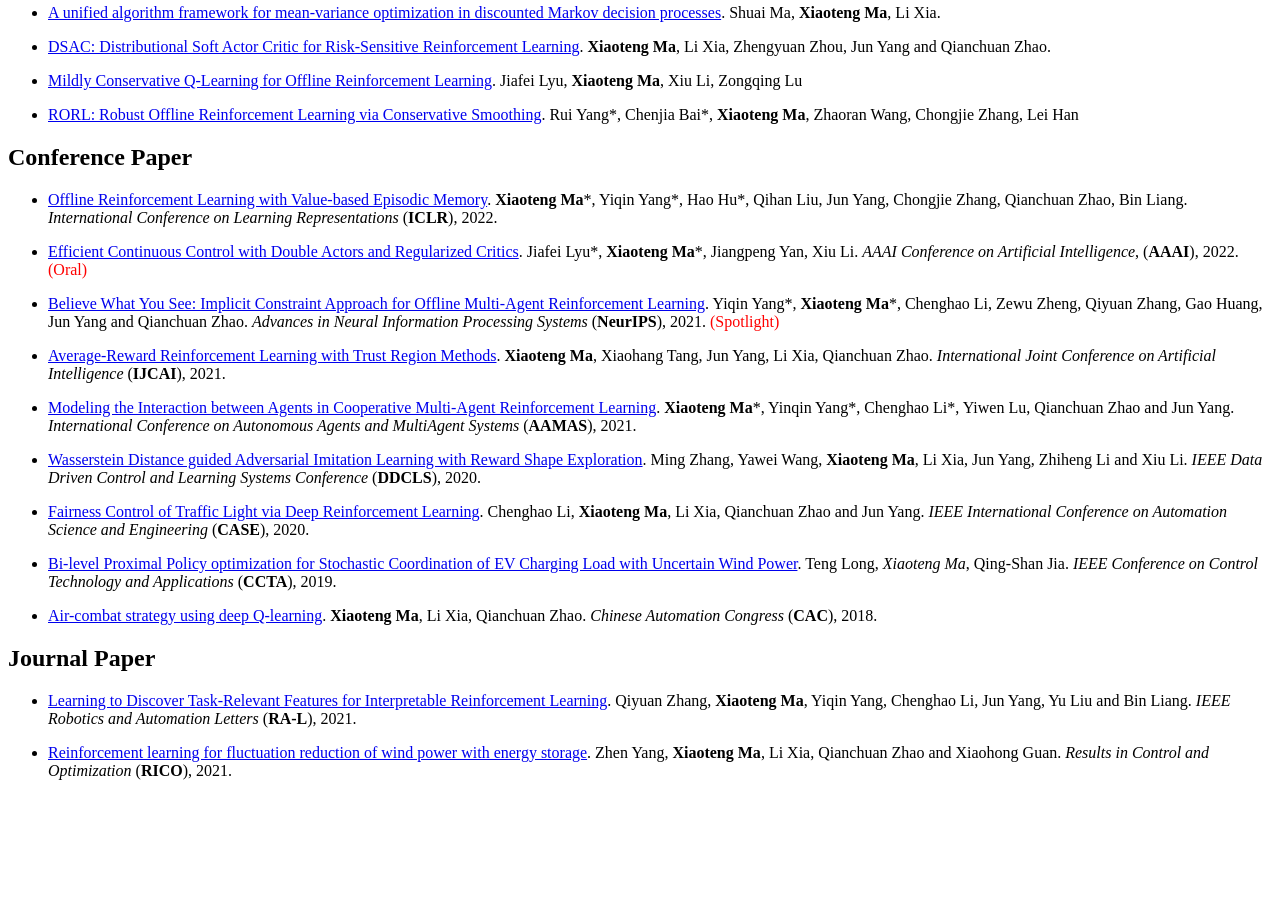
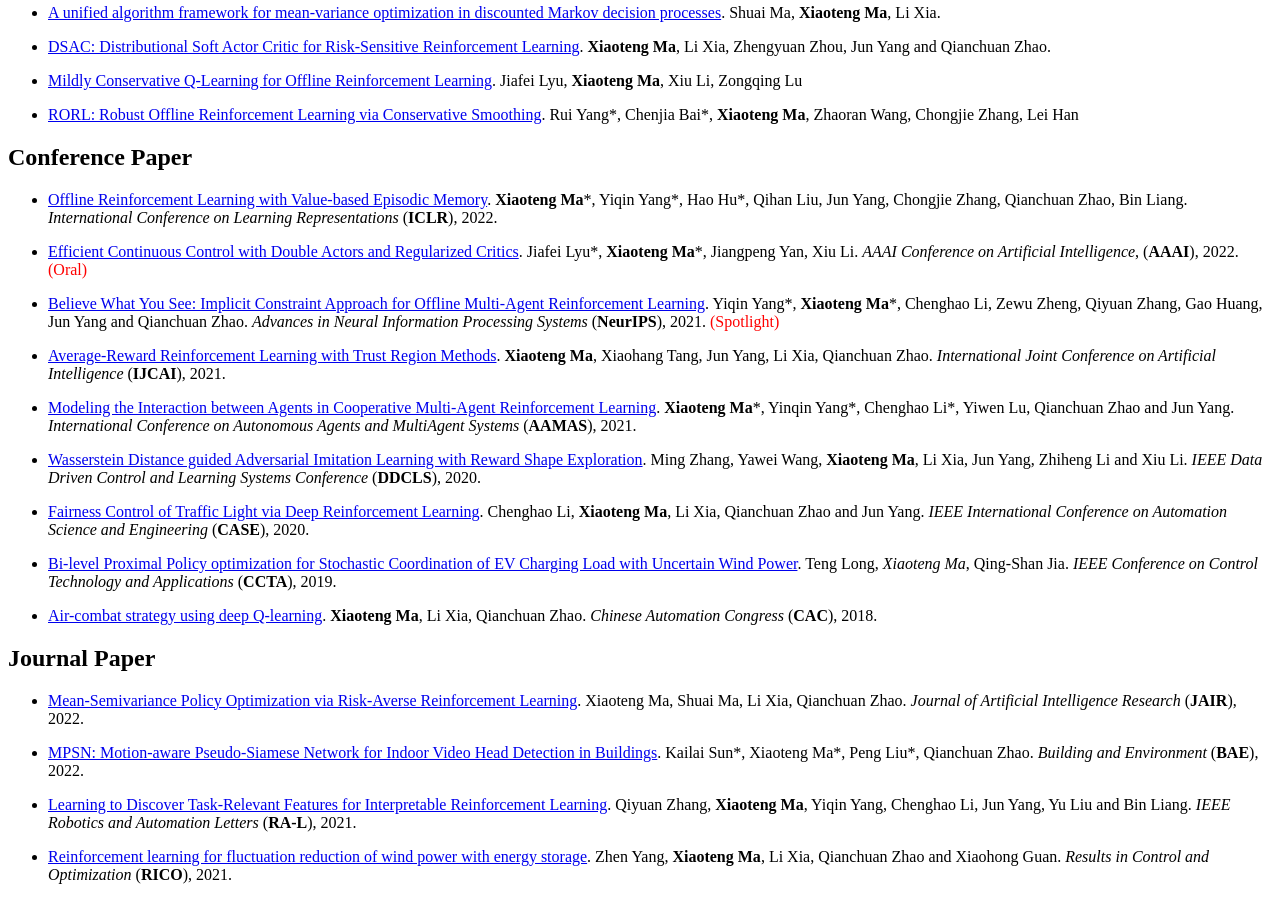
Before and after one commit to xtma/xtma.github.io, a Jekyll site: the page built from _pages/includes/pub.md, in a window 1280 px wide and 900 px high, scrolled down 595 px. Built offline with Jekyll 4.4.1, drawn with Linux system fonts in a browser that asks for light colours; our own code applies the rules of GitHub Pages for plain Markdown files; before the commit the page ends 1391 px from its top, so only the background shows below that.

Commit message:
Update publications.

```diff
--- a/_pages/includes/pub.md
+++ b/_pages/includes/pub.md
@@ -30,6 +30,10 @@ Processing Systems* (**NeurIPS**), 2021. <span style="color:red">(Spotlight)</sp
 - [Air-combat strategy using deep Q-learning](https://ieeexplore.ieee.org/document/8623434). **Xiaoteng Ma**, Li Xia, Qianchuan Zhao. *Chinese Automation Congress* (**CAC**), 2018.
 
 ## Journal Paper
+- [Mean-Semivariance Policy Optimization via Risk-Averse Reinforcement Learning](https://arxiv.org/abs/2206.07376). Xiaoteng Ma, Shuai Ma, Li Xia, Qianchuan Zhao. *Journal of Artificial Intelligence Research* (**JAIR**), 2022.
+
+- [MPSN: Motion-aware Pseudo-Siamese Network for Indoor Video Head Detection in Buildings](https://arxiv.org/abs/2110.03302). Kailai Sun\*, Xiaoteng Ma\*, Peng Liu\*, Qianchuan Zhao. *Building and Environment* (**BAE**), 2022.
+
 - [Learning to Discover Task-Relevant Features for Interpretable Reinforcement Learning](https://ieeexplore.ieee.org/abstract/document/9463791). Qiyuan Zhang, **Xiaoteng Ma**, Yiqin Yang, Chenghao Li, Jun Yang, Yu Liu and Bin Liang. *IEEE Robotics and Automation Letters* (**RA-L**), 2021.
 
 - [Reinforcement learning for fluctuation reduction of wind power with energy storage](https://www.sciencedirect.com/science/article/pii/S2666720721000199). Zhen Yang, **Xiaoteng Ma**, Li Xia, Qianchuan Zhao and Xiaohong Guan. *Results in Control and Optimization* (**RICO**), 2021.
```
